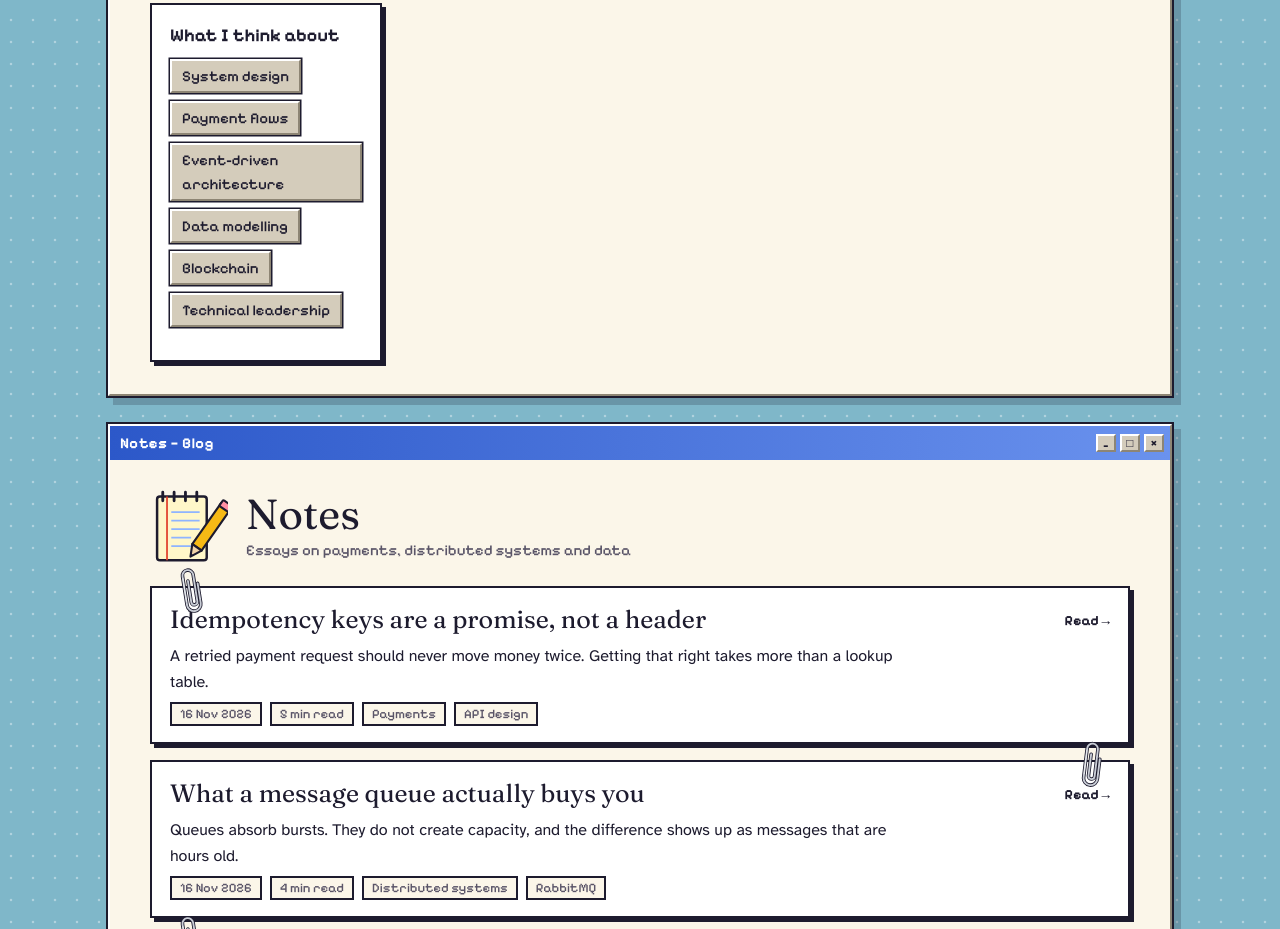
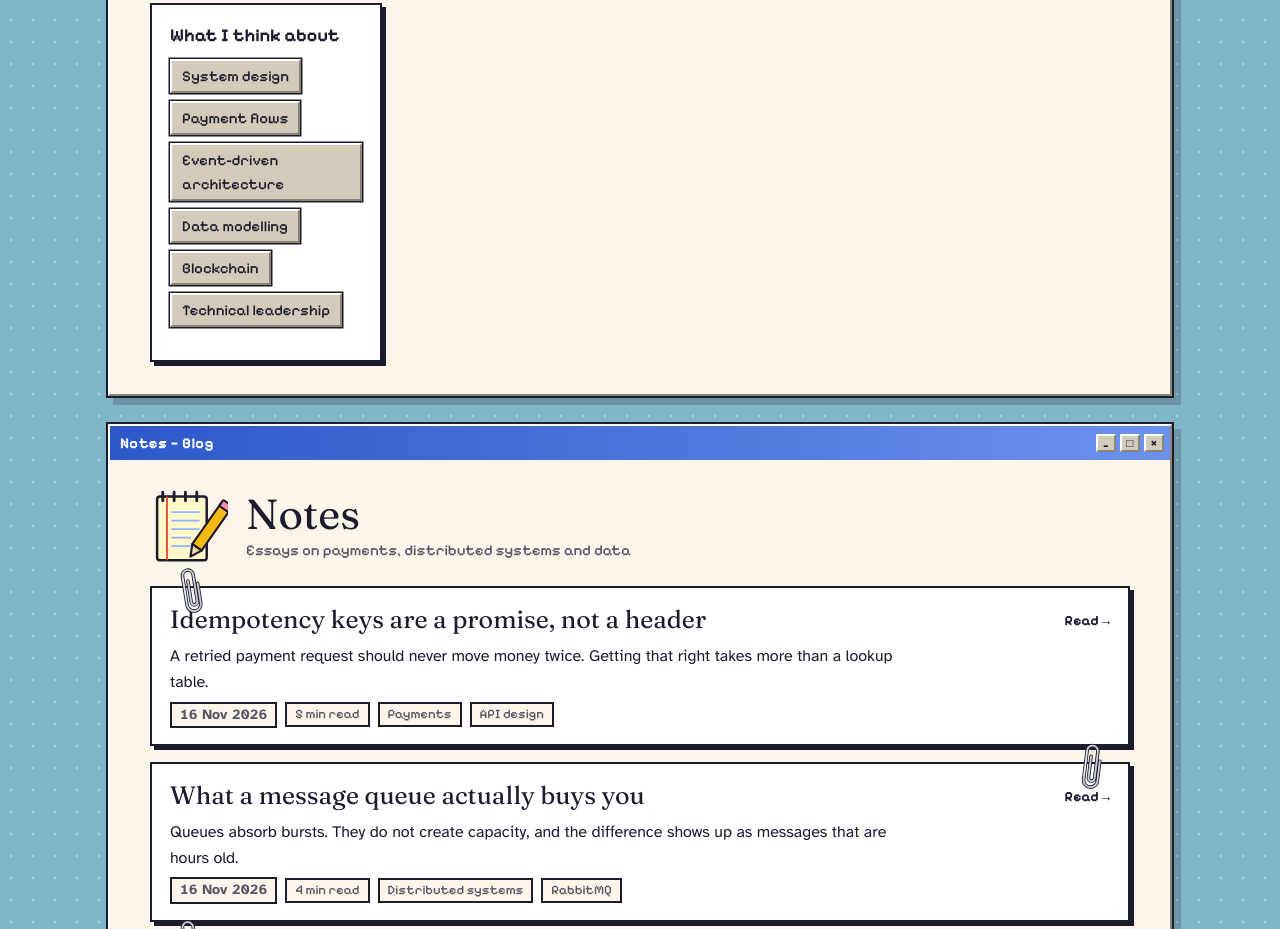
Before and after one commit to Dayo-Adewuyi/profile, a plain HTML site: page index.html in a window 1280 px wide. Shown: the part 3027-3956 px from the top of the page. Drawn offline with Linux system fonts and the light colour scheme.

Commit message:
Use the clearer body font for work and blog dates
Co-Authored-By: Claude Opus 5.5 <noreply@anthropic.com>
Claude-Session: https://claude.ai/code/session_013YxTgS8wgsfr6V1BifB3eS

```diff
--- a/index.html
+++ b/index.html
@@ -119,7 +119,7 @@ main{max-width:1100px; margin:0 auto; padding:28px 18px 0; display:grid; gap:28p
 .timeline{list-style:none; margin:0; padding:0; display:grid; gap:14px}
 .timeline li{display:grid; grid-template-columns:150px 1fr; gap:18px; align-items:start}
 .when{
-  font-family:var(--font-ui); font-weight:700; font-size:15px; text-align:center;
+  font-family:var(--font-body); font-weight:700; font-size:16px; letter-spacing:.01em; text-align:center;
   background:var(--yolk); border:2px solid var(--ink); padding:4px 8px; font-variant-numeric:tabular-nums;
 }
 .timeline li:first-child .when{background:var(--red); color:#fff}
@@ -164,6 +164,7 @@ main{max-width:1100px; margin:0 auto; padding:28px 18px 0; display:grid; gap:28p
 .post .open{font-family:var(--font-ui); font-weight:700; font-size:14px; white-space:nowrap; align-self:center}
 .tag{font-family:var(--font-ui); font-size:13px; padding:0 8px; border:2px solid var(--ink); background:var(--paper)}
 .tag.draft{background:var(--red); color:#fff}
+.tag.date{font-family:var(--font-body); font-weight:700; font-size:14px; font-variant-numeric:tabular-nums}
 
 /* paper clips holding cards */
 .proj,.post{position:relative}
@@ -852,7 +853,7 @@ RETURNING key;</code></pre>
   const postsEl = document.getElementById('posts');
   const reader = document.getElementById('reader');
   let lastTrigger = null, currentPost = null;
-  const metaHTML = p => (p.draft ? '<span class="tag draft">Draft</span>' : (p.date ? `<span class="tag">${p.date}</span>` : '')) +
+  const metaHTML = p => (p.draft ? '<span class="tag draft">Draft</span>' : (p.date ? `<span class="tag date">${p.date}</span>` : '')) +
     `<span class="tag">${p.mins} min read</span>` + p.tags.map(t=>`<span class="tag">${t}</span>`).join('');
   postsEl.innerHTML = POSTS.map(p => `
     <a class="card post" href="#post-${p.slug}" data-post="${p.slug}">
```
